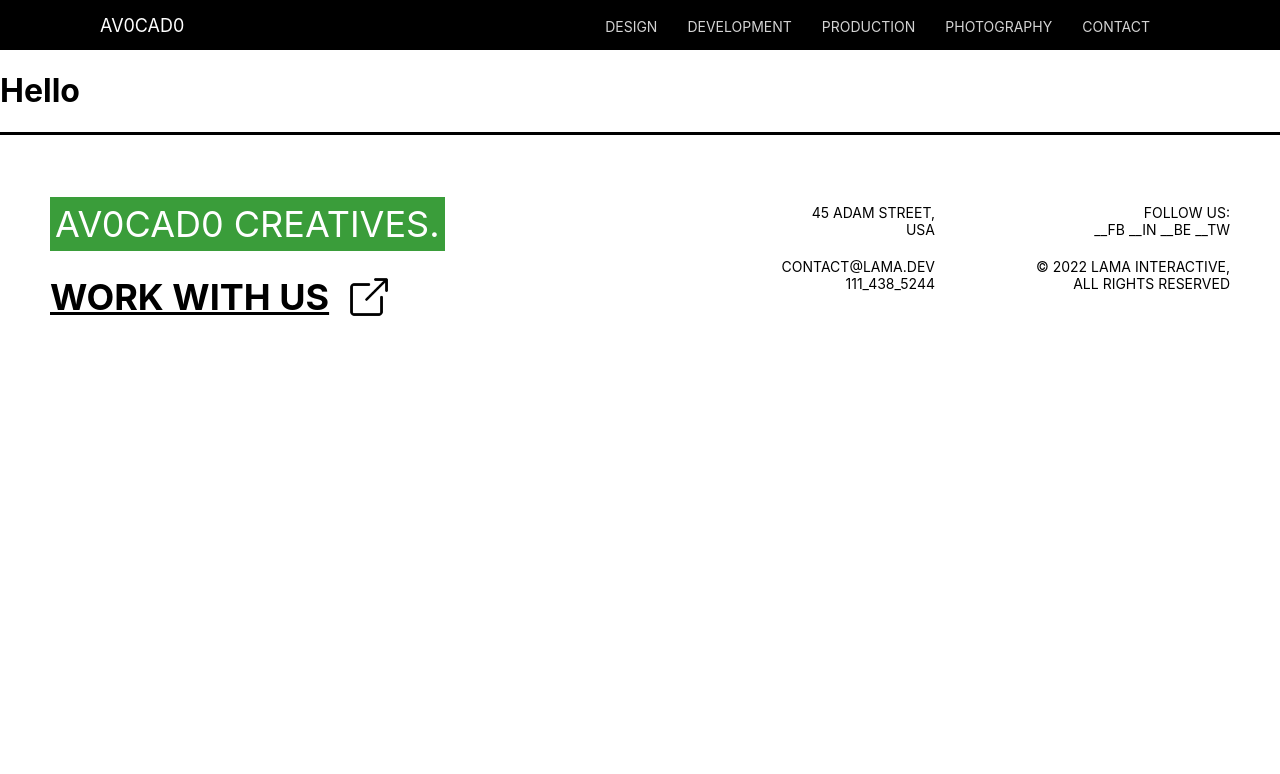
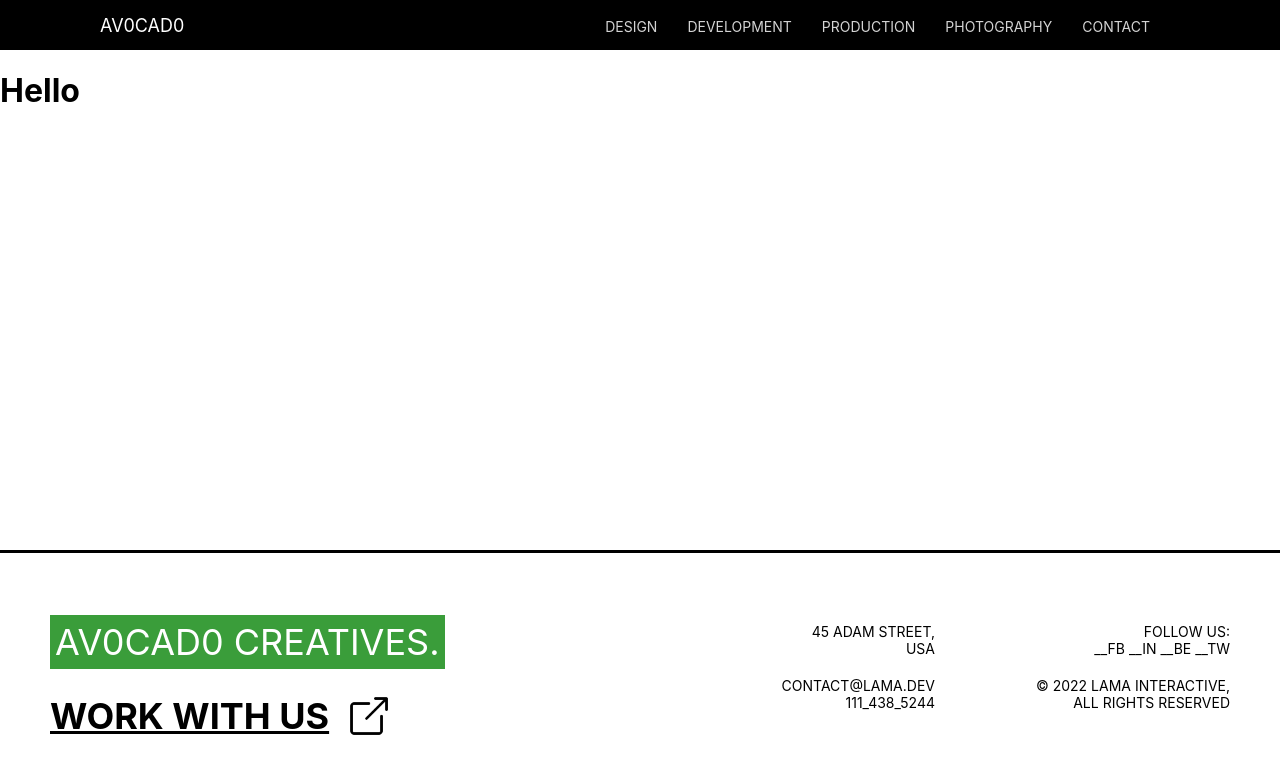
Before and after one commit to muhammad-jiku/jikmunn-agency-demo, a Next.js app: page / in a window 1280 px wide. Shown: the top 774 px of the page. Built offline with nearby package versions, Linux system fonts and the light colour scheme.

Commit message:
important css changes are added

```diff
--- a/app/layout.jsx
+++ b/app/layout.jsx
@@ -6,7 +6,9 @@ export default function RootLayout({ children }) {
   return (
     <html lang="en">
       <head />
-      <body>
+      <body
+        style={{ display: 'flex', flexDirection: 'column', minHeight: '100vh' }}
+      >
         <Navbar />
         {children}
         <Footer />
--- a/src/styles/footer.module.css
+++ b/src/styles/footer.module.css
@@ -6,6 +6,7 @@
   justify-content: space-around;
   font-size: 18px;
   padding: 50px;
+  margin-top: auto;
 }
 
 .title {
```
